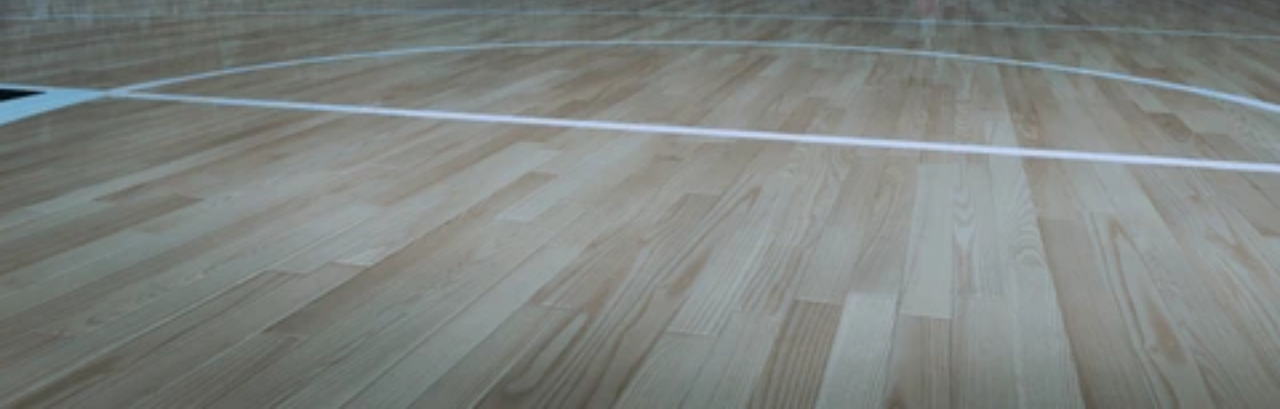
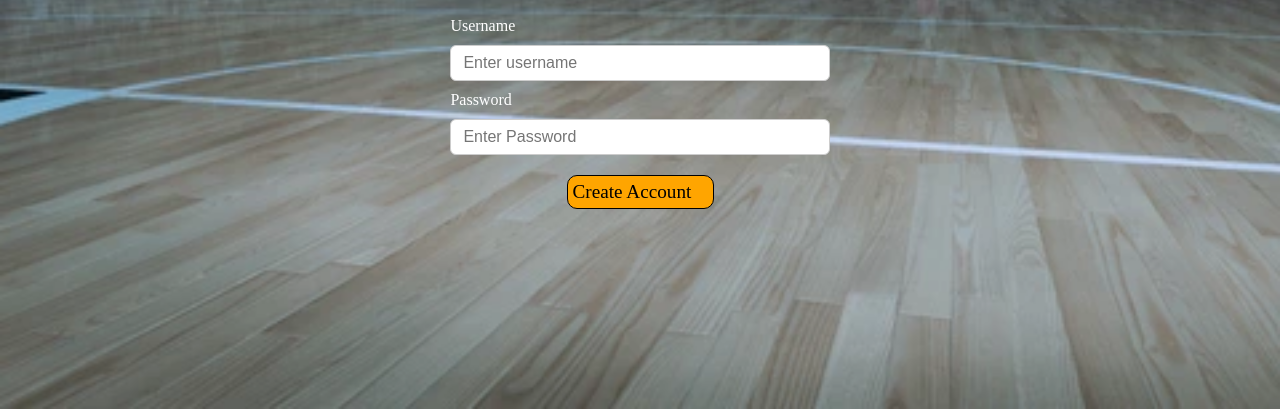
Before and after one commit to NRGNEY0/Basketball-team-, a plain HTML site: page Register.htm in a window 1280 px wide. Shown: the part 391-800 px from the top of the page. Drawn offline with Linux system fonts and the light colour scheme.

Commit message:
I have added the register page

```diff
--- a/Register.css
+++ b/Register.css
@@ -53,5 +53,37 @@ img{
 }
 
 .register{
+    display: flex;
+    flex-direction: column; /* Makes items stack vertically */
+    gap: 10px; /* seperation between children elements */
+    width: 30%;
+    margin: auto;
+    margin-top: 13em;
+    color: white;
+    padding: 8px;
+}
+
+.register input{
+    flex: 1; /* makes each element grow to fill the space equally */
+    min-width: 150px; /* optional: prevents them from getting too small */
+    height: 40px; /* increases height */
+    font-size: 16px; /* increases text size */
+    padding: 8px 12px; /* adds inner spacing */
+    border: 1px solid #ccc;
+    border-radius: 6px;
 
 }
+
+.button{
+    border: 1px solid black;
+    border-radius: 10px;
+    background-color: orange;
+    width: 135px;
+    padding: 5px;
+    margin: auto;
+    margin-top: 10px
+}
+
+.button:hover{
+    background-color: white;
+}
--- a/Register.htm
+++ b/Register.htm
@@ -38,6 +38,8 @@
     <label for="Password">Password</label>
     <input type="text" id="Password" placeholder="Enter Password">
 
+    <a class="button">Create Account</a>
+
 </div>
 
 </body>
```
